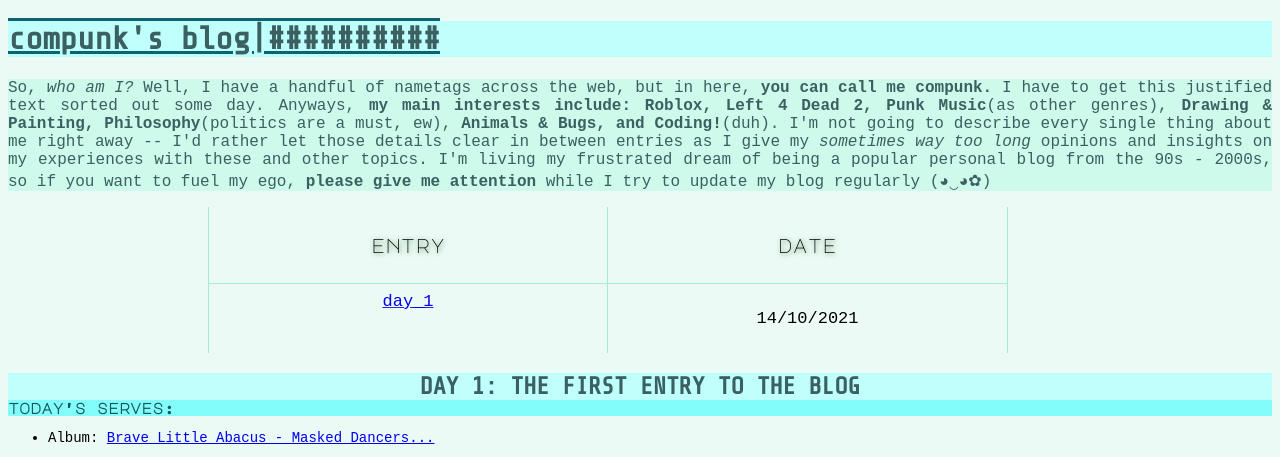
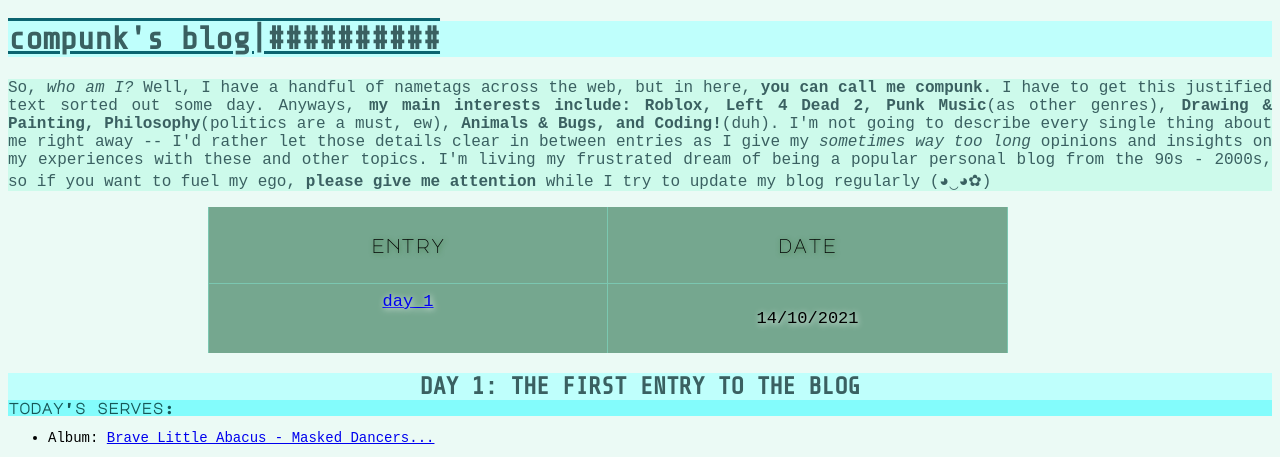
Before and after one commit to compunk29/compunk29.github.io, a plain HTML site: page index.html in a window 1280 px wide. Shown: the top 457 px of the page. Drawn offline with nearby package versions, Linux system fonts and the light colour scheme; a web font is replaced by a local one.

Commit message:
Update index.html

```diff
--- a/index.html
+++ b/index.html
@@ -71,12 +71,14 @@
                 font-size: 20px;
                 text-align: center;
                 text-shadow: 1px 1px 5px rgb(57, 117, 54);
+                background-color: rgba(0, 87, 42, 0.5);
             }
             .table-row {
                 font-family: "Syne Mono", "Regular 400", monospace;
                 font-size: 17px;
                 text-align: center;
                 text-shadow: 1px 1px 6px rgb(255, 255, 255);
+                background-color: rgba(0, 87, 42, 0.5);
             }
             /* ********[[Table Styling CSS]]********* */
             .subtitle {
```
